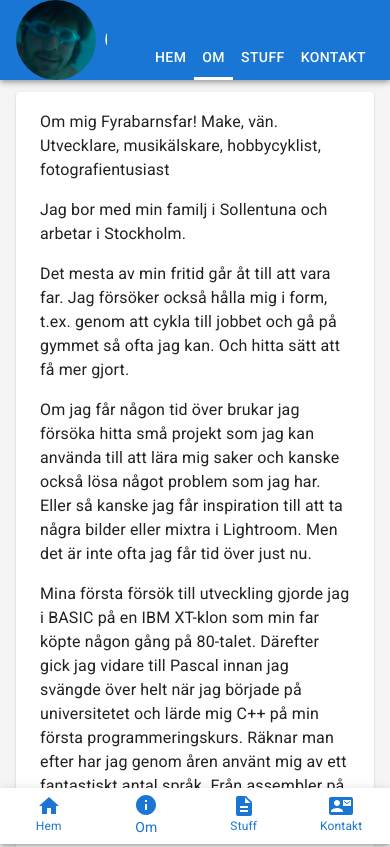
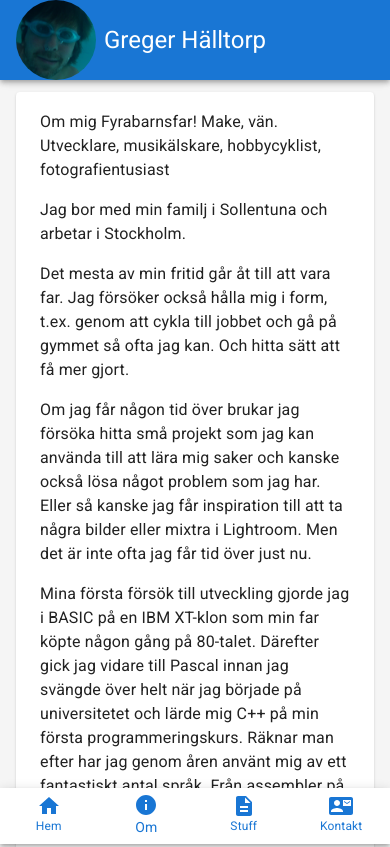
Before and after one commit to gregerhalltorp/thehomepage, a Gatsby site: page /about/ in a window 390 px wide. Shown: the top 847 px of the page. Built offline with nearby package versions, Linux system fonts and the light colour scheme; Gatsby itself is replaced by a stand-in of ours.

Commit message:
remove use of hidden since not using js implementation, fix top menu not hiding

```diff
--- a/src/components/Layout.jsx
+++ b/src/components/Layout.jsx
@@ -38,7 +38,9 @@ const GlobalStyle = createGlobalStyle`
   }
 `;
 
-const useStyles = makeStyles((theme) => ({
+const useStyles = makeStyles((theme) => {
+  // console.log(theme);
+  return {
     header: {
       marginBottom: theme.spacing(1.5),
     },
@@ -61,6 +63,11 @@ const useStyles = makeStyles((theme) => ({
       display: 'flex',
       alignSelf: 'stretch',
       alignItems: 'stretch',
+    },
+    [`${theme.breakpoints.down('xs')}`]: {
+      navigation: {
+        display: 'none',
+      },
     },
     navigation__list: {
       listStyleType: 'none',
@@ -88,7 +95,8 @@ const useStyles = makeStyles((theme) => ({
         paddingBottom: theme.spacing(6),
       },
     },
-}));
+  };
+});
 
 export default ({ children, title, location }) => {
   const data = useStaticQuery(
@@ -154,7 +162,7 @@ export default ({ children, title, location }) => {
             >
               {data.site.siteMetadata.title}
             </Typography>
-            <Hidden xsDown implementation="css" className={classes.navigation}>
+            <div className={classes.navigation}>
               <nav className={classes.navigation}>
                 <ul className={classes.navigation__list}>
                   {data.allMdx.edges.map(({ node }) => (
@@ -194,7 +202,7 @@ export default ({ children, title, location }) => {
                   </li>
                 </ul>
               </nav>
-            </Hidden>
+            </div>
           </Toolbar>
         </AppBar>
         <Container maxWidth="md" className={classes.mainContainer}>
```
Also changed, not shown: README.md. Lines whose indentation alone changed are shown as unchanged.
